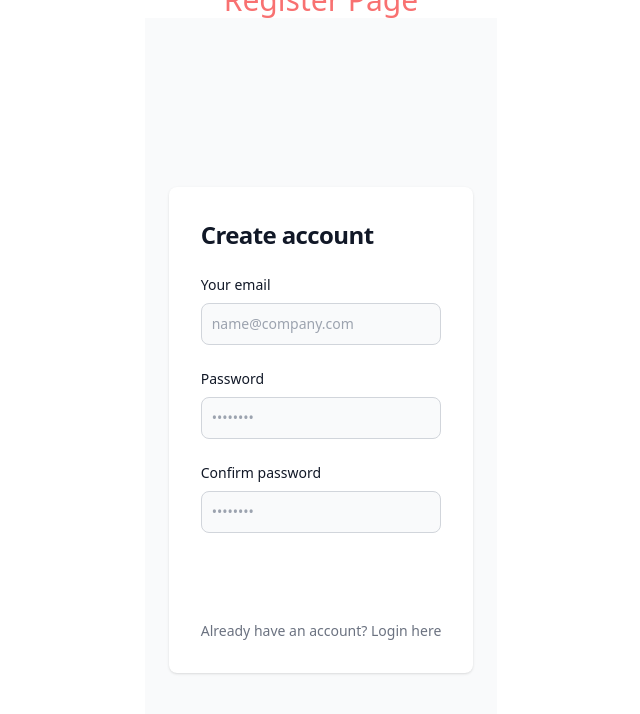
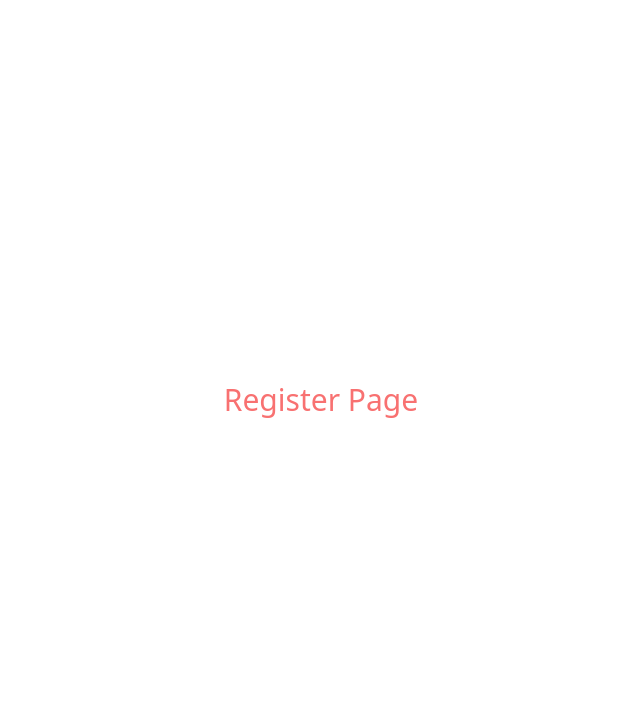
Before and after one commit to sinatra-pod/moringa-library, a React (Create React App) app in the folder webapp/: page /register in a window 1280 px wide. Shown: the top 714 px of the page, without its empty margins (319-959 px from the left). Built offline with nearby package versions, Linux system fonts and the light colour scheme.

Commit message:
remove form from register page

```diff
--- a/webapp/src/pages/RegisterView.tsx
+++ b/webapp/src/pages/RegisterView.tsx
@@ -18,40 +18,7 @@ const RegisterView = () => {
     <div className="flex flex-col h-[100vh] justify-center items-center">
       <h1 className="text-red-400 text-3xl">{header ? header : "No present Header"}</h1>
 
-      <div>
-      <section className="bg-gray-50 dark:bg-gray-900">
-  <div className="flex flex-col items-center justify-center px-6 py-8 mx-auto md:h-screen lg:py-0">
-      <a href="#" className="flex items-center mb-6 text-2xl font-semibold text-gray-900 dark:text-white">
-      </a>
-      <div className="w-full bg-white rounded-lg shadow dark:border md:mt-0 sm:max-w-md xl:p-0 dark:bg-gray-800 dark:border-gray-700">
-          <div className="p-6 space-y-4 md:space-y-6 sm:p-8">
-              <h1 className="text-xl font-bold leading-tight tracking-tight text-gray-900 md:text-2xl dark:text-white">
-                  Create account
-              </h1>
-              <form className="space-y-4 md:space-y-6" action="#">
-                  <div>
-                      <label  className="block mb-2 text-sm font-medium text-gray-900 dark:text-white">Your email</label>
-                      <input type="email" name="email" id="email"  className="bg-gray-50 border border-gray-300 text-gray-900 sm:text-sm rounded-lg focus:ring-primary-600 focus:border-primary-600 block w-full p-2.5 dark:bg-gray-700 dark:border-gray-600 dark:placeholder-gray-400 dark:text-white dark:focus:ring-blue-500 dark:focus:border-blue-500" placeholder="name@company.com" required/>
-                  </div>
-                  <div>
-                      <label  className="block mb-2 text-sm font-medium text-gray-900 dark:text-white">Password</label>
-                      <input type="password" name="password" id="password"  placeholder="••••••••" className="bg-gray-50 border border-gray-300 text-gray-900 sm:text-sm rounded-lg focus:ring-primary-600 focus:border-primary-600 block w-full p-2.5 dark:bg-gray-700 dark:border-gray-600 dark:placeholder-gray-400 dark:text-white dark:focus:ring-blue-500 dark:focus:border-blue-500" required/>
-                  </div>
-                  <div>
-                      <label className="block mb-2 text-sm font-medium text-gray-900 dark:text-white">Confirm password</label>
-                      <input type="confirm-password" name="confirm-password" id="confirm-password" placeholder="••••••••" className="bg-gray-50 border border-gray-300 text-gray-900 sm:text-sm rounded-lg focus:ring-primary-600 focus:border-primary-600 block w-full p-2.5 dark:bg-gray-700 dark:border-gray-600 dark:placeholder-gray-400 dark:text-white dark:focus:ring-blue-500 dark:focus:border-blue-500" required/>
-                  </div>
 
-                  <button type="submit" className="w-full text-white bg-primary-600 hover:bg-primary-700 focus:ring-4 focus:outline-none focus:ring-primary-300 font-medium rounded-lg text-sm px-5 py-2.5 text-center dark:bg-primary-600 dark:hover:bg-primary-700 dark:focus:ring-primary-800">Create an account</button>
-                  <p className="text-sm font-light text-gray-500 dark:text-gray-400">
-                      Already have an account? <a href="#" className="font-medium text-primary-600 hover:underline dark:text-primary-500">Login here</a>
-                  </p>
-              </form>
-          </div>
-      </div>
-  </div>
-</section>
-      </div>
     </div>
   );
 };
```
